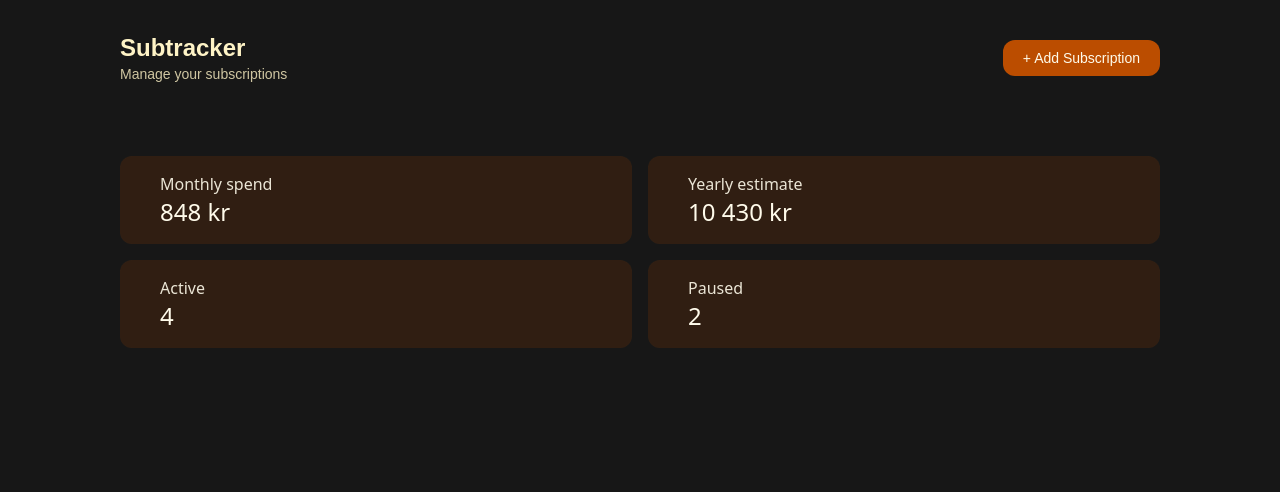
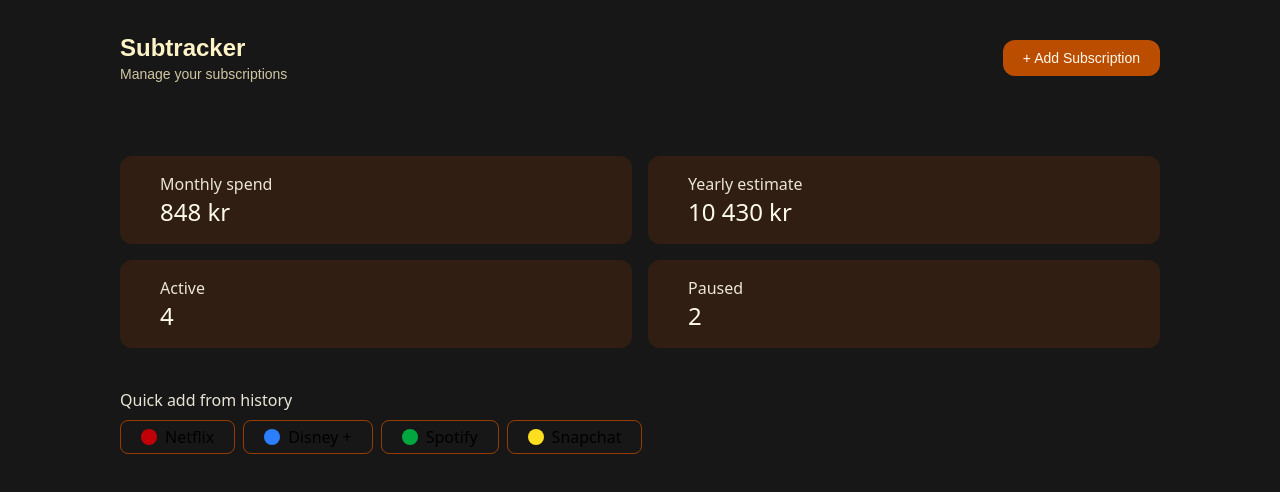
Before and after one commit to ellinorjohansson/subscription-hub, a Next.js app: page / in a window 1280 px wide. Shown: the top 492 px of the page. Built offline with nearby package versions, Linux system fonts and the light colour scheme.

Commit message:
✨(feature): added quick add section component

```diff
--- a/app/page.tsx
+++ b/app/page.tsx
@@ -1,9 +1,11 @@
 import OverviewSection from "@/src/components/OverviewSection";
+import QuickAddSection from "@/src/components/QuickAddSection";
 
 export default function Home() {
   return (
     <main className="flex flex-col flex-1 font-sans dark:bg-black">
       <OverviewSection />
+      <QuickAddSection />
     </main>
   );
 }
--- /dev/null
+++ b/src/components/QuickAddSection.tsx
@@ -0,0 +1,27 @@
+const QuickAddSection = () => {
+  return (
+    <section className="px-30">
+      <h2 className="text-amber-50/90 mb-2">Quick add from history</h2>
+      <div className="flex flex-row gap-2">
+        <button className="cursor-pointer flex flex-row items-center gap-2 border border-amber-800 rounded-lg px-5 py-1">
+          <div className="bg-red-700 w-4 h-4 rounded-full"></div>
+          Netflix
+        </button>
+        <button className="cursor-pointer flex flex-row items-center gap-2 border border-amber-800 rounded-lg px-5 py-1">
+          <div className="bg-blue-500 w-4 h-4 rounded-full"></div>
+          Disney +
+        </button>
+        <button className="cursor-pointer flex flex-row items-center gap-2 border border-amber-800 rounded-lg px-5 py-1">
+          <div className="bg-green-600 w-4 h-4 rounded-full"></div>
+          Spotify
+        </button>
+        <button className="cursor-pointer flex flex-row items-center gap-2 border border-amber-800 rounded-lg px-5 py-1">
+          <div className="bg-yellow-300 w-4 h-4 rounded-full"></div>
+          Snapchat
+        </button>
+      </div>
+    </section>
+  )
+}
+
+export default QuickAddSection;
```
